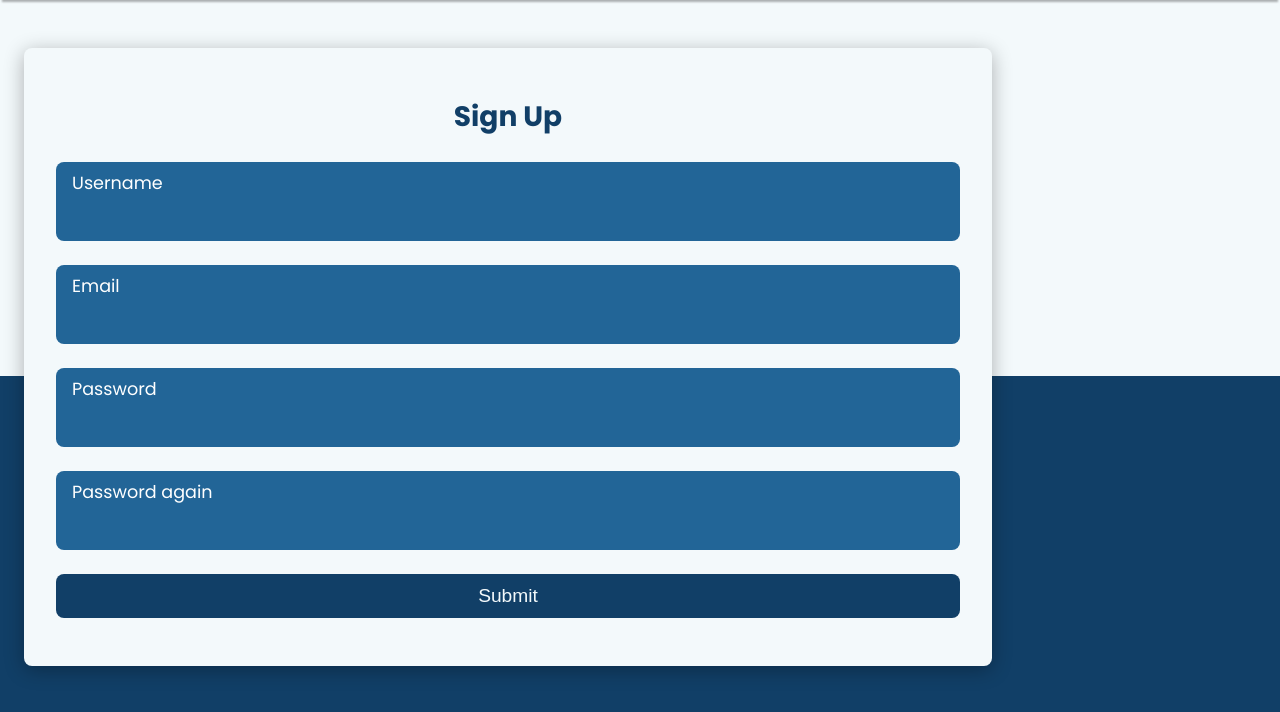
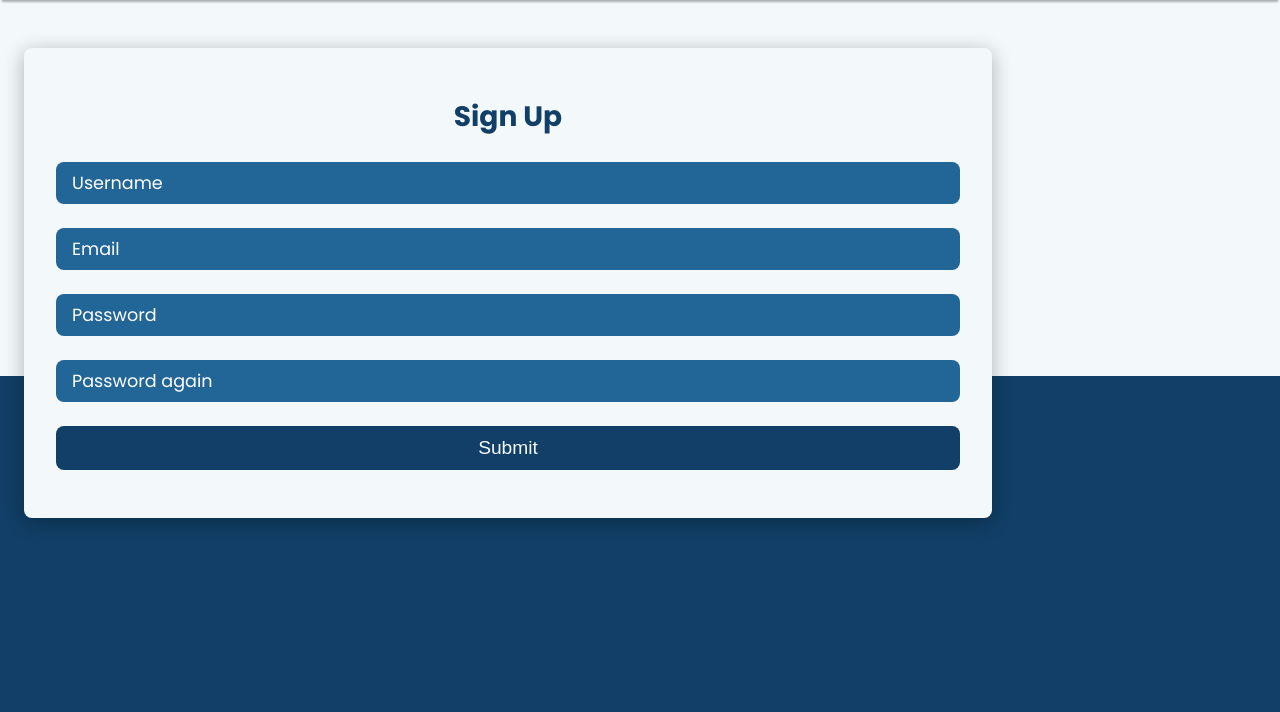
Before and after one commit to Remy349/contacts-app-python, a Python web app: template flaskr/templates/auth/signup.html in a window 1280 px wide. Shown: the part 48-760 px from the top of the page. Run offline with Jinja, Linux system fonts and the light colour scheme; the template is opened without the code that fills it: most values are stand-ins (such as "Sample title", 1, 10 or a date in 2020); form fields are guessed from the names that the template uses.

Commit message:
Functionality to show and hide form fields, completed. JS code needs to be refactored

```diff
--- a/flaskr/static/css/styles.css
+++ b/flaskr/static/css/styles.css
@@ -30,16 +30,16 @@
 .signup__form-label {
   color: #fff;
   font-size: 1.1rem;
+  cursor: pointer;
 }
 .signup__form-input {
-  background-color: #226597;
   font-family: "Poppins", sans-serif;
-  font-size: 1.2rem;
+  font-size: 1.1rem;
   font-weight: 500;
   border: none;
   outline: none;
   width: 100%;
-  color: #fff;
+  display: none;
 }
 .signup__form-btn {
   background-color: #113F67;
@@ -178,16 +178,16 @@ ul {
 .home__form-label {
   color: #fff;
   font-size: 1.1rem;
+  cursor: pointer;
 }
 .home__form-input {
-  background-color: #226597;
   font-family: "Poppins", sans-serif;
-  font-size: 1.2rem;
+  font-size: 1.1rem;
   font-weight: 500;
   border: none;
   outline: none;
   width: 100%;
-  color: #fff;
+  display: none;
 }
 .home__form-message {
   color: #F32424;
@@ -248,4 +248,19 @@ ul {
   cursor: pointer;
 }
 
+/* SHOW FORM INPUTS STYLE */
+.change-input-container {
+  border: 1px solid #226597;
+  background-color: #e6e6e6;
+}
+
+.show-input {
+  display: block;
+  background-color: #e6e6e6;
+}
+
+.change-label {
+  color: #226597;
+}
+
 /*# sourceMappingURL=styles.css.map */
--- a/flaskr/static/scss/styles.scss
+++ b/flaskr/static/scss/styles.scss
@@ -167,3 +167,16 @@ ul { list-style: none; }
     cursor: pointer;
   }
 }
+
+/* SHOW FORM INPUTS STYLE */
+.change-input-container {
+  border: 1px solid c.$second-color;
+  background-color: c.$aux-color;
+}
+
+.show-input {
+  display: block;
+  background-color: c.$aux-color;
+}
+
+.change-label { color: c.$second-color; }
--- a/flaskr/static/scss/utils/_colors.scss
+++ b/flaskr/static/scss/utils/_colors.scss
@@ -1,5 +1,6 @@
 $primary-color: #113F67;
 $second-color: #226597;
 $light-color: #F3F9FB;
+$aux-color: #e6e6e6;
 $white-color: #fff;
 $red-color: #F32424;
--- a/flaskr/static/scss/utils/_mixins.scss
+++ b/flaskr/static/scss/utils/_mixins.scss
@@ -35,16 +35,16 @@
   &-#{$label} {
     color: c.$white-color;
     font-size: 1.1rem;
+    cursor: pointer;
   }
 
   &-#{$input} {
-    background-color: c.$second-color;
     font-family: f.$poppins;
-    font-size: 1.2rem;
+    font-size: 1.1rem;
     font-weight: 500;
     border: none;
     outline: none;
     width: 100%;
-    color: c.$white-color;
+    display: none;
   }
 }
--- a/flaskr/templates/auth/signup.html
+++ b/flaskr/templates/auth/signup.html
@@ -38,23 +38,23 @@
             <div class="signup__form-header">
               <h3>Sign Up</h3>
             </div>
-            <div class="signup__form-inputs">
-              {{ form.username.label(class_='signup__form-label') }}
+            <div class="signup__form-inputs" id="usernameCont">
+              {{ form.username.label(class_='signup__form-label', id="usernameLabel") }}
               {{ form.username(class_='signup__form-input',
                                 autocomplete='off') }}
             </div>
-            <div class="signup__form-inputs">
-              {{ form.email.label(class_='signup__form-label') }}
+            <div class="signup__form-inputs" id="emailCont">
+              {{ form.email.label(class_='signup__form-label', id="emailLabel") }}
               {{ form.email(class_='signup__form-input',
                                 autocomplete='off') }}
             </div>
-            <div class="signup__form-inputs">
-              {{ form.password.label(class_='signup__form-label') }}
+            <div class="signup__form-inputs" id="passwordCont">
+              {{ form.password.label(class_='signup__form-label', id="passwordLabel") }}
               {{ form.password(class_='signup__form-input',
                                 autocomplete='off') }}
             </div>
-            <div class="signup__form-inputs">
-              {{ form.password_again.label(class_='signup__form-label') }}
+            <div class="signup__form-inputs" id="passwordAgainCont">
+              {{ form.password_again.label(class_='signup__form-label', id="passwordAgainLabel") }}
               {{ form.password_again(class_='signup__form-input',
                                 autocomplete='off') }}
             </div>
```
Also changed, not shown: flaskr/static/js/main.js (+60 -0 lines), flaskr/templates/auth/signin.html (+4 -4 lines), 1 other file.
